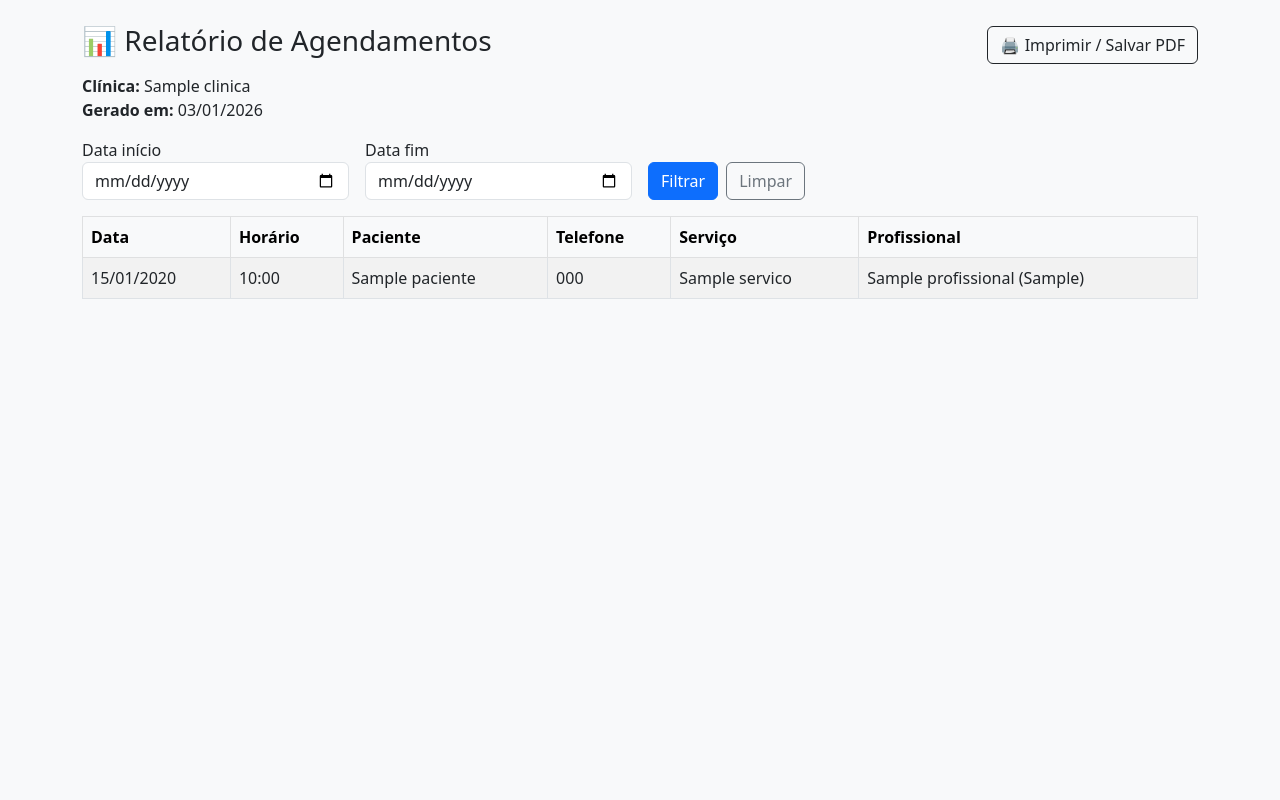
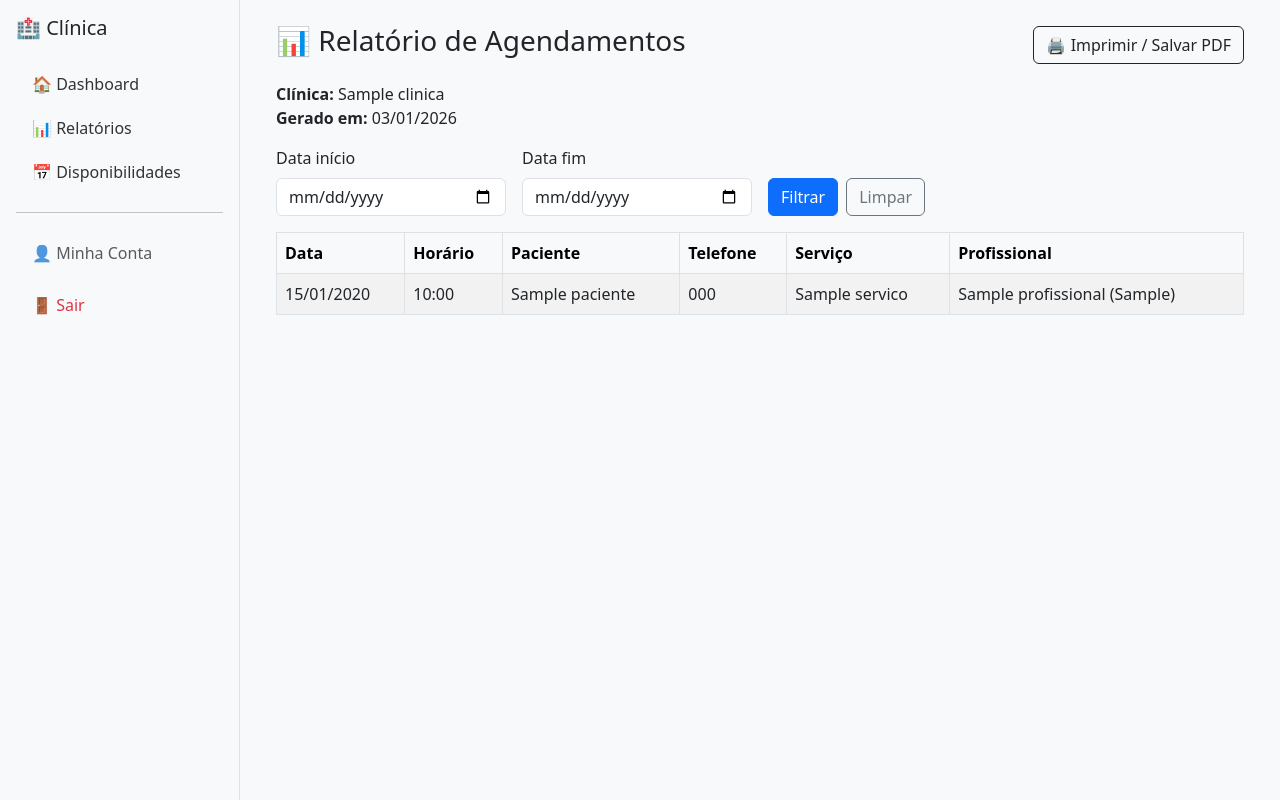
Before and after one commit to hoeverton/clinica_agendamentos, a Django app: page /clinica/relatorios/agendamentos/ in a window 1280 px wide. Run offline with Django 4.2, Linux system fonts and the light colour scheme; a user stored in the database is signed in; tables that the repository leaves empty hold one stand-in row (values such as "Sample post").

Commit message:
Adicionado menu em todas as paginas necessárias

```diff
--- /dev/null
+++ b/clinica/templates/clinica/base.html
@@ -0,0 +1,92 @@
+<!DOCTYPE html>
+<html lang="pt-br">
+<head>
+    <meta charset="UTF-8">
+    <title>{% block title %}Clínica{% endblock %}</title>
+
+    <link rel="stylesheet"
+          href="https://cdn.jsdelivr.net/npm/bootstrap@5.3.0/dist/css/bootstrap.min.css">
+
+    <style>
+        body {
+            min-height: 100vh;
+        }
+        .sidebar {
+            width: 240px;
+            min-height: 100vh;
+            background-color: #f8f9fa;
+            border-right: 1px solid #dee2e6;
+        }
+        .sidebar a {
+            text-decoration: none;
+            color: #333;
+        }
+        .sidebar a.nav-link.active {
+            background-color: #e9ecef;
+            font-weight: 500;
+        }
+        .sidebar a:hover {
+            background-color: #e9ecef;
+        }
+    </style>
+</head>
+<body>
+
+<div class="d-flex">
+
+    <!-- MENU LATERAL -->
+    <aside class="sidebar p-3">
+        <h5 class="mb-4">🏥 Clínica</h5>
+
+        <ul class="nav nav-pills flex-column gap-1">
+
+            <li class="nav-item">
+                <a href="{% url 'clinica_dashboard' %}"
+                   class="nav-link">
+                    🏠 Dashboard
+                </a>
+            </li>
+
+            <li class="nav-item">
+                <a href="{% url 'relatorio_agendamentos_html' %}"
+                   class="nav-link">
+                    📊 Relatórios
+                </a>
+            </li>
+
+            <li class="nav-item">
+                <a href="{% url 'disponibilidade_list' %}"
+                   class="nav-link">
+                    📅 Disponibilidades
+                </a>
+            </li>
+
+            <hr class="my-3">
+
+            <!-- FUTURO -->
+            <li class="nav-item">
+                <a href="#"
+                   class="nav-link disabled">
+                    👤 Minha Conta
+                </a>
+            </li>
+
+            <li class="nav-item mt-2">
+                <a href="{% url 'clinica_logout' %}"
+                   class="nav-link text-danger">
+                    🚪 Sair
+                </a>
+            </li>
+
+        </ul>
+    </aside>
+
+    <!-- CONTEÚDO PRINCIPAL -->
+    <main class="flex-grow-1 p-4 bg-light">
+        {% block content %}{% endblock %}
+    </main>
+
+</div>
+
+</body>
+</html>
--- a/clinica/templates/clinica/relatorios/agendamentos.html
+++ b/clinica/templates/clinica/relatorios/agendamentos.html
@@ -1,10 +1,8 @@
-<!DOCTYPE html>
-<html lang="pt-br">
-<head>
-    <meta charset="UTF-8">
-    <title>Relatório de Agendamentos</title>
-    <link rel="stylesheet"
-          href="https://cdn.jsdelivr.net/npm/bootstrap@5.3.0/dist/css/bootstrap.min.css">
+{% extends "clinica/base.html" %}
+
+{% block title %}Relatório de Agendamentos{% endblock %}
+
+{% block content %}
 
 <style>
     @media print {
@@ -13,12 +11,10 @@
         }
     }
 </style>
-</head>
-<body class="bg-light">
 
-<div class="container mt-4">
+<div class="container-fluid">
 
-    <div class="d-flex justify-content-between align-items-center no-print">
+    <div class="d-flex justify-content-between align-items-center no-print mb-3">
         <h3>📊 Relatório de Agendamentos</h3>
         <button onclick="window.print()" class="btn btn-outline-dark">
             🖨️ Imprimir / Salvar PDF
@@ -33,13 +29,13 @@
     <!-- Filtros -->
     <form method="get" class="row g-3 no-print mb-3">
         <div class="col-md-3">
-            <label>Data início</label>
+            <label class="form-label">Data início</label>
             <input type="date" name="data_inicio" class="form-control"
                    value="{{ data_inicio }}">
         </div>
 
         <div class="col-md-3">
-            <label>Data fim</label>
+            <label class="form-label">Data fim</label>
             <input type="date" name="data_fim" class="form-control"
                    value="{{ data_fim }}">
         </div>
@@ -87,5 +83,4 @@
 
 </div>
 
-</body>
-</html>
+{% endblock %}
--- a/clinica/views.py
+++ b/clinica/views.py
@@ -61,7 +61,7 @@ class ClinicaDashboardView(LoginRequiredMixin, TemplateView):
         # 3️⃣ Plano
         plano = clinica.plano if clinica else None
 
-        # 4️⃣ Data/hora atual
+        # 4️⃣ Datas
         agora = timezone.now()
         hoje = agora.date()
         amanha = hoje + timedelta(days=1)
@@ -74,7 +74,6 @@ class ClinicaDashboardView(LoginRequiredMixin, TemplateView):
         ).count()
 
         # 6️⃣ Limite WhatsApp
-        whatsapp_limite = None
         if plano and plano.max_whatsapp_mes is None:
             whatsapp_limite = None
         elif plano:
@@ -82,7 +81,7 @@ class ClinicaDashboardView(LoginRequiredMixin, TemplateView):
         else:
             whatsapp_limite = 0
 
-        # 7️⃣ TODOS os agendamentos (continua igual)
+        # 7️⃣ TODOS os agendamentos
         agendamentos = Agendamento.objects.filter(
             clinica__in=clinicas_do_usuario
         ).select_related(
@@ -92,20 +91,18 @@ class ClinicaDashboardView(LoginRequiredMixin, TemplateView):
             "servico"
         ).order_by("data", "horario")
 
-        # 🆕 8️⃣ AGENDAMENTOS DE HOJE
-        agendamentos_hoje = agendamentos.filter(
-            data=hoje
-        )
+        # 8️⃣ Regra única de edição (APLICA PARA TODOS)
+        for a in agendamentos:
+            a.pode_editar = a.data >= hoje
 
-        # 🆕 9️⃣ AGENDAMENTOS DE AMANHÃ
-        agendamentos_amanha = agendamentos.filter(
-            data=amanha
-        )
+        # 9️⃣ Sublistas (herdam a regra acima)
+        agendamentos_hoje = [a for a in agendamentos if a.data == hoje]
+        agendamentos_amanha = [a for a in agendamentos if a.data == amanha]
 
-        # 🔟 Envio para o template
+        # 🔟 Contexto
         context.update({
             "clinica": clinica,
-            "agendamentos": agendamentos,  # mantém
+            "agendamentos": agendamentos,
             "agendamentos_hoje": agendamentos_hoje,
             "agendamentos_amanha": agendamentos_amanha,
             "today": hoje,
@@ -114,6 +111,7 @@ class ClinicaDashboardView(LoginRequiredMixin, TemplateView):
         })
 
         return context
+
 
 
 
```
Also changed, not shown: clinica/templates/clinica/dashboard.html (+63 -180 lines), clinica/templates/clinica/disponibilidade_list.html (+11 -26 lines). Lines whose indentation alone changed are shown as unchanged.
